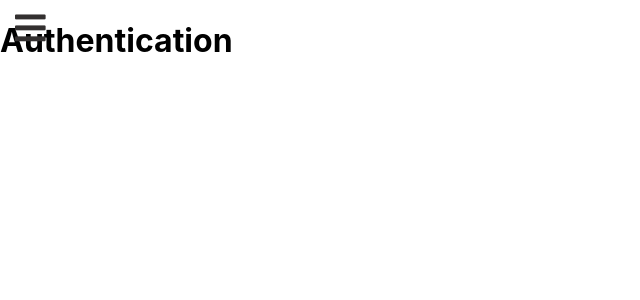
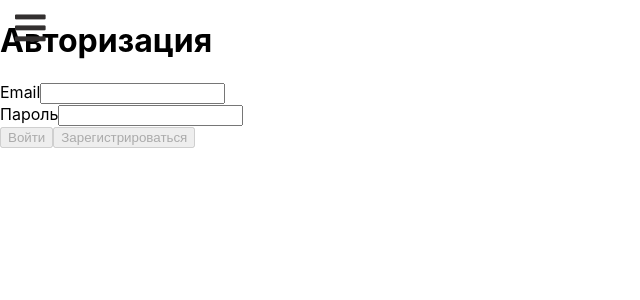
Before and after one commit to jugosoft/react-to-do-list, a React (Create React App) app in the folder react-to-do-list/: page /auth in a window 1280 px wide. Shown: the top 300 px of the page, without its empty margins (0-640 px from the left). Built offline with nearby package versions, Linux system fonts and the light colour scheme.

Commit message:
Authorisation and Form Validation

```diff
--- /dev/null
+++ b/react-to-do-list/src/components/UI/Button/Button.jsx
@@ -0,0 +1,14 @@
+import React from 'react'
+
+const Button = props => {
+  return (
+    <button
+      onClick={props.onClick}
+      disabled={props.disabled}
+    >
+      {props.children}
+    </button>
+  )
+}
+
+export default Button
--- /dev/null
+++ b/react-to-do-list/src/components/UI/Input/Input.jsx
@@ -0,0 +1,35 @@
+import React from 'react';
+
+function isInvalid({valid, touched, shouldValidate}) {
+  return !valid && shouldValidate && touched;
+}
+
+const Input = props => {
+  const inputType = props.type || 'text';
+  const cls = ['Input'];
+  const htmlFor = `${inputType}${Math.round(Math.random() * 100 - 1)}`;
+
+  if (isInvalid(props)) {
+    cls.push('invalid');
+  }
+
+  return (
+    <div className={cls.join(' ')}>
+      <label htmlFor={htmlFor}>{props.label}</label>
+      <input
+        type={inputType}
+        id={htmlFor}
+        value={props.value}
+        onChange={props.onChange}
+      />
+
+      {
+        isInvalid(props)
+          ? <span>{props.errorMessage || 'Введите верное значение'}</span>
+          : null
+      }
+    </div>
+  )
+}
+
+export default Input;
--- a/react-to-do-list/src/containers/Auth/Auth.jsx
+++ b/react-to-do-list/src/containers/Auth/Auth.jsx
@@ -1,14 +1,140 @@
 import React from 'react';
+import Button from '../../components/UI/Button/Button';
+import Input from '../../components/UI/Input/Input';
 
 export default class Auth extends React.Component {
 
-    constructor(props){
-        super(props);
+    state = {
+        isFormValid: false,
+        password: {
+            value: '',
+            valid: false,
+            touched: false,
+            error: 'Введите мыло нормально'
+        },
+        email: {
+            value: '',
+            valid: false,
+            touched: false,
+            error: 'Пароль слабоват'
+        }
     }
 
+    loginHandler = () => {
+        // console.debug('Ну типа послали на сервер что-то');
+        setTimeout(() => {
+            alert('Успешно залогинен');
+        }, Math.round(Math.random() * 1000 % 10000));
+
+    }
+
+    registerHandler = () => {
+        console.debug('Ну типа послали на сервер что-то');
+    }
+
+    submitHandler = event => {
+        event.preventDefault();
+    }
+
+    validateControl(value, validation) {
+        if (!validation) {
+            return true;
+        }
+
+        let isValid = true;
+
+        if (validation.required) {
+            isValid = value.trim() !== '' && isValid;
+        }
+
+        if (validation.email) {
+            isValid = /\S+@\S+\.\S+/.test(value) && isValid;
+        }
+
+        if (validation.minLength) {
+            isValid = value.length >= validation.minLength && isValid;
+        }
+
+        return isValid;
+    }
+
+    onChangeHandler = (event, controlName) => {
+        let isValid = true;
+        let value = event.target.value;
+        switch (controlName) {
+            case 'email':
+                isValid = /\S+@\S+\.\S+/.test(value) && isValid;
+                isValid = value.trim() !== '' && isValid;
+                this.setState({
+                    email: { value: value, touched: true, valid: isValid }
+                });
+                break;
+            case 'password':
+                isValid = value.length >= 6 && isValid;
+                this.setState({
+                    password: { value: value, touched: true, valid: isValid }
+                });
+                break;
+        }
+        if (this.state.email.valid && this.state.password) {
+            this.setState({
+                isFormValid: true
+            });
+        }
+        else{
+            this.setState({
+                isFormValid: false
+            });
+        }
+    }
     render() {
-        return(
-            <h1>Authentication</h1>
-        );
+        return (
+            <div className={'Auth'}>
+                <div>
+                    <h1>Авторизация</h1>
+
+                    <form onSubmit={this.submitHandler} className={'AuthForm'}>
+
+                        <Input
+                            key={1}
+                            type='email'
+                            value={this.state.email.value}
+                            valid={this.state.email.valid}
+                            touched={this.state.email.touched}
+                            label='Email'
+                            shouldValidate={true}
+                            errorMessage='Введите корректный email'
+                            onChange={event => this.onChangeHandler(event, 'email')}
+                        />
+
+                        <Input
+                            key={2}
+                            type='password'
+                            value={this.state.password.value}
+                            valid={this.state.password.valid}
+                            touched={this.state.password.touched}
+                            label={'Пароль'}
+                            shouldValidate={true}
+                            errorMessage={'Пароль должен удовлетворять условиям'}
+                            onChange={event => this.onChangeHandler(event, 'password')}
+                        />
+
+                        <Button
+                            onClick={this.loginHandler}
+                            disabled={!this.state.isFormValid}
+                        >
+                            Войти
+                        </Button>
+
+                        <Button
+                            onClick={this.registerHandler}
+                            disabled={!this.state.isFormValid}
+                        >
+                            Зарегистрироваться
+                        </Button>
+                    </form>
+                </div>
+            </div>
+        )
     }
 }
```
